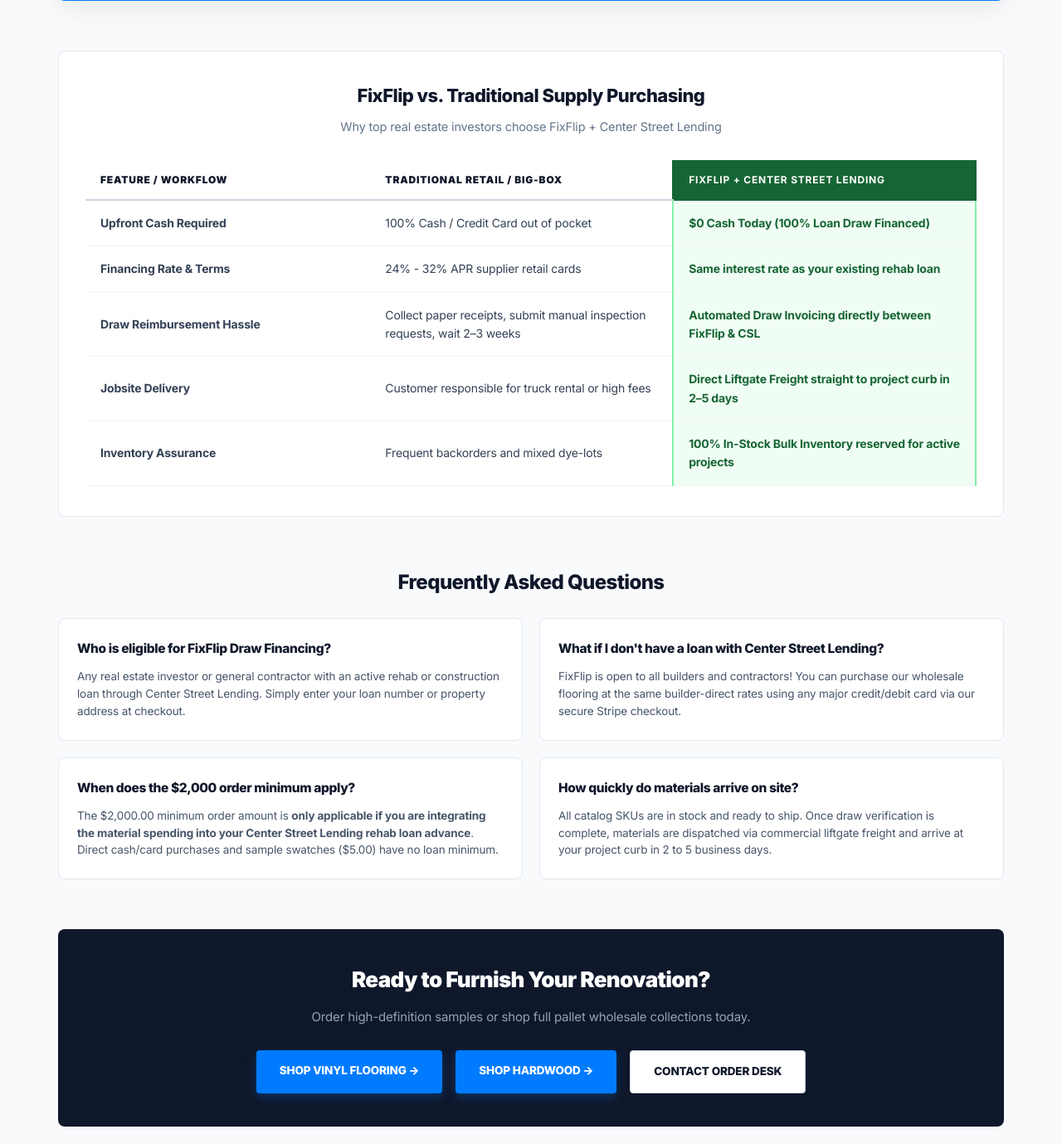
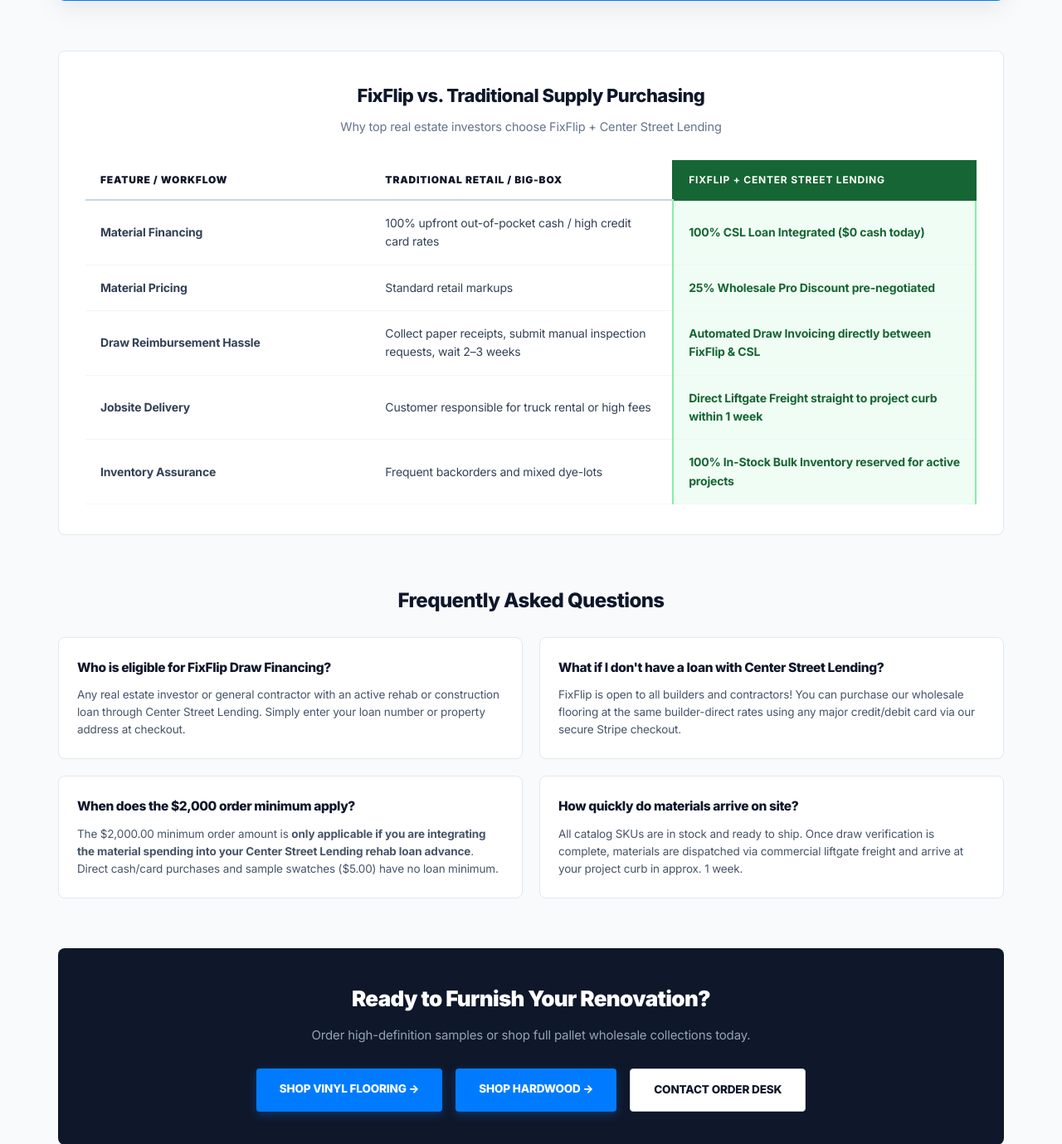
Before and after one commit to centerstreetlending/fixflip, a WordPress theme: template fixflip-storefront-child/page-how-it-works.php in a window 1280 px wide. Shown: the part 1984-3363 px from the top of the page at 83% size. Run offline with PHP 8.4 and a stand-in for WordPress, Linux system fonts and the light colour scheme; the site name, menu and one post (Sample post) are stand-ins, and other content is empty; some libraries are stand-ins or nearby versions.

Commit message:
Update shipping timeframe to 1 week across flyer and How It Works page

```diff
--- a/fixflip-storefront-child/page-how-it-works.php
+++ b/fixflip-storefront-child/page-how-it-works.php
@@ -569,14 +569,14 @@
                     </thead>
                     <tbody>
                         <tr>
-                            <td><strong>Upfront Cash Required</strong></td>
-                            <td>100% Cash / Credit Card out of pocket</td>
-                            <td class="ff-col"><strong>$0 Cash Today</strong> (100% Loan Draw Financed)</td>
+                            <td><strong>Material Financing</strong></td>
+                            <td>100% upfront out-of-pocket cash / high credit card rates</td>
+                            <td class="ff-col"><strong>100% CSL Loan Integrated</strong> ($0 cash today)</td>
                         </tr>
                         <tr>
-                            <td><strong>Financing Rate &amp; Terms</strong></td>
-                            <td>24% - 32% APR supplier retail cards</td>
-                            <td class="ff-col"><strong>Same interest rate</strong> as your existing rehab loan</td>
+                            <td><strong>Material Pricing</strong></td>
+                            <td>Standard retail markups</td>
+                            <td class="ff-col"><strong>25% Wholesale Pro Discount</strong> pre-negotiated</td>
                         </tr>
                         <tr>
                             <td><strong>Draw Reimbursement Hassle</strong></td>
@@ -586,7 +586,7 @@
                         <tr>
                             <td><strong>Jobsite Delivery</strong></td>
                             <td>Customer responsible for truck rental or high fees</td>
-                            <td class="ff-col"><strong>Direct Liftgate Freight</strong> straight to project curb in 2–5 days</td>
+                            <td class="ff-col"><strong>Direct Liftgate Freight</strong> straight to project curb within 1 week</td>
                         </tr>
                         <tr>
                             <td><strong>Inventory Assurance</strong></td>
@@ -620,7 +620,7 @@
 
                 <div class="fd-faq-card">
                     <h4>How quickly do materials arrive on site?</h4>
-                    <p>All catalog SKUs are in stock and ready to ship. Once draw verification is complete, materials are dispatched via commercial liftgate freight and arrive at your project curb in 2 to 5 business days.</p>
+                    <p>All catalog SKUs are in stock and ready to ship. Once draw verification is complete, materials are dispatched via commercial liftgate freight and arrive at your project curb in approx. 1 week.</p>
                 </div>
 
             </div>
--- a/fixflip_flyer.html
+++ b/fixflip_flyer.html
@@ -356,7 +356,7 @@
           <strong>FixFlip</strong> is the official construction materials procurement partner for <strong>Center Street Lending</strong>, engineered specifically to eliminate upfront cash strain for real estate flippers, residential value-add investors, and licensed general contractors.
         </p>
         <p>
-          Through our direct integration with Center Street Lending, you can finance 100% of your commercial-grade flooring and renovation finishes directly through your active rehab loan with <strong>$0 out-of-pocket cash today</strong>. Enjoy pre-negotiated wholesale rates (25% off regular retail), direct jobsite freight delivery with hydraulic liftgate service, and instant draw verification so you can keep cash in your bank for labor and project execution.
+          Through our direct integration with Center Street Lending, you can finance 100% of your commercial-grade flooring and renovation finishes directly through your active rehab loan with <strong>$0 out-of-pocket cash today</strong>. Enjoy pre-negotiated wholesale rates (25% off regular retail), direct jobsite freight delivery within 1 week with hydraulic liftgate service, and instant draw verification so you can keep cash in your bank for labor and project execution.
         </p>
       </div>
 
@@ -372,7 +372,7 @@
             <span class="stat-lbl">OUT-OF-POCKET CASH</span>
           </div>
           <div class="stat-item">
-            <span class="stat-num">2–5 DAYS</span>
+            <span class="stat-num">1 WEEK</span>
             <span class="stat-lbl">JOBSITE FREIGHT</span>
           </div>
           <div class="stat-item">
```
